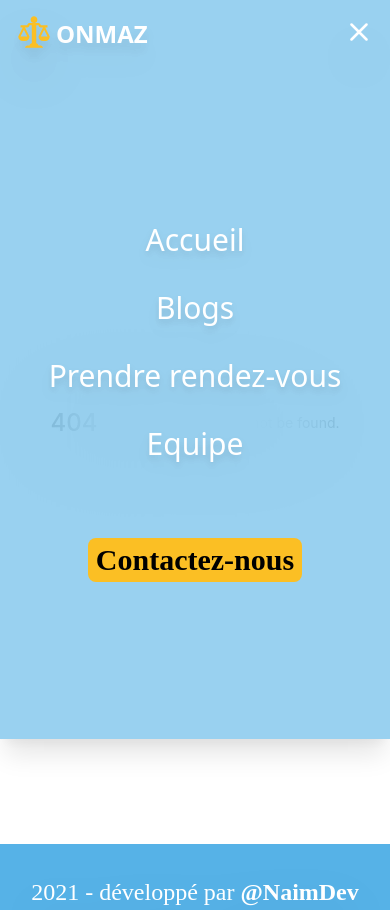
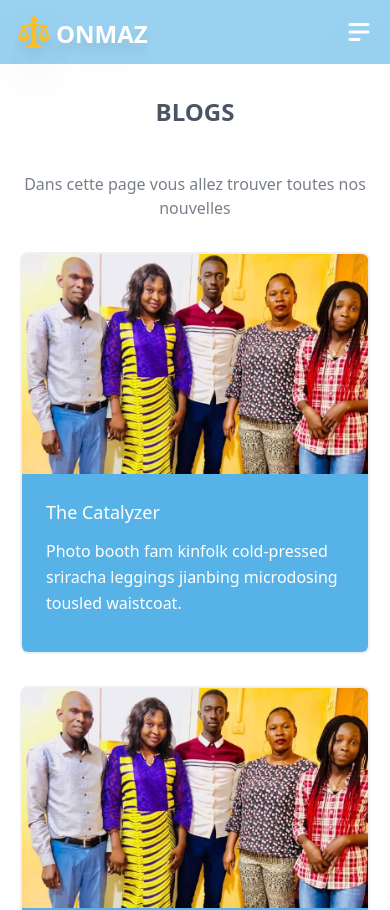
Before and after one commit to NaimCode/ONMAZ_frontend, a Next.js app: page /blogs in a window 390 px wide. Before the commit this address had no page. Shown: the top 910 px of the page. Built offline with nearby package versions, Linux system fonts and the light colour scheme; a web font is replaced by a local one.

Commit message:
responsive

```diff
--- a/components/appbar.js
+++ b/components/appbar.js
@@ -21,7 +21,7 @@ const menu = [
   },
 ];
 const Appbar = () => {
-  const [menuMobile, setmenuMobile] = useState(true);
+  const [menuMobile, setmenuMobile] = useState(false);
   return (
     <div
       className={`fixed top-0 left-0 z-50 w-full backdrop-filter backdrop-blur-3xl bg-primary bg-opacity-60`}
@@ -70,14 +70,20 @@ const Appbar = () => {
         {menu.map((m) => (
           <div
             key={menu.indexOf(m)}
-            onClick={() => router.push(m.route)}
+            onClick={() => {
+              setmenuMobile(false);
+              router.push(m.route);
+            }}
             className="cursor-pointer filter  font-body text-3xl transition duration-300 text-white drop-shadow-lg hover:font-body hover:scale-110"
           >
             {m.titre}
           </div>
         ))}
         <div
-          onClick={() => router.push("/contact")}
+          onClick={() => {
+            setmenuMobile(false);
+            router.push("/contact");
+          }}
           className="mt-11 flex cursor-pointer px-2 py-1 rounded-lg font-title font-bold text-3xl bg-yellow-400 transition duration-300 hover:drop-shadow-xl hover:bg-yellow-500 "
         >
           Contactez-nous
--- a/components/contact.js
+++ b/components/contact.js
@@ -13,44 +13,7 @@ const Contact = () => {
           src="https://www.google.com/maps?q=La%20Fontaine%20de%20l%E2%80%99Union%2C%20N'Djamena%2C%20Tchad&z=17&t=&ie=UTF8&output=embed"
         ></iframe>
       </div>
-      <div class=" container px-5 py-24 mx-auto flex">
-        <div class="lg:w-1/3 md:w-1/2 bg-white rounded-lg p-8 shadow-2xl flex flex-col md:ml-auto w-full mt-10 md:mt-0 relative z-10 ">
-          <h2 class="text-gray-900 text-lg mb-1 font-medium title-font">
-            Contact
-          </h2>
-          <p class="leading-relaxed mb-5 text-gray-600">
-            Post-ironic portland shabby chic echo park, banjo fashion axe
-          </p>
-          <div class="relative mb-4">
-            <label for="email" class="leading-7 text-sm text-gray-600">
-              Email
-            </label>
-            <input
-              type="email"
-              id="email"
-              name="email"
-              class="w-full bg-white rounded border border-gray-300 focus:border-blue-500 focus:ring-2 focus:ring-blue-200 text-base outline-none text-gray-700 py-1 px-3 leading-8 transition-colors duration-200 ease-in-out"
-            />
-          </div>
-          <div class="relative mb-4">
-            <label for="message" class="leading-7 text-sm text-gray-600">
-              Message
-            </label>
-            <textarea
-              id="message"
-              name="message"
-              class="w-full bg-white rounded border border-gray-300 focus:border-blue-500 focus:ring-2 focus:ring-blue-200 h-32 text-base outline-none text-gray-700 py-1 px-3 resize-none leading-6 transition-colors duration-200 ease-in-out"
-            ></textarea>
-          </div>
-          <button class="text-white bg-blue-500 border-0 py-2 px-6 focus:outline-none hover:bg-blue-600 rounded text-lg">
-            Button
-          </button>
-          <p class="text-xs text-gray-500 mt-3">
-            Chicharrones blog helvetica normcore iceland tousled brook viral
-            artisan.
-          </p>
-        </div>
-      </div>
+      <div class=" container px-5 h-[60vh] mx-auto flex"></div>
     </section>
   );
 };
--- /dev/null
+++ b/pages/blogs.js
@@ -0,0 +1,46 @@
+const list = [1, 2, 21, 1, 1, 1, 1, , 1, 1];
+const Blogs = () => {
+  return (
+    <div>
+      <section class="text-gray-600 body-font">
+        <div class="container px-5 py-24 mx-auto">
+          <div className="w-full md:w-1/2 text-center mx-auto">
+            <h1
+              className="text-2xl md:text-5xl font-body font-bold
+        "
+            >
+              BLOGS
+            </h1>
+            <p className=" opacity-75  mt-11 font-body">
+              Dans cette page vous allez trouver toutes nos nouvelles
+            </p>
+          </div>
+          <div class="flex flex-wrap my-4 md:m-4">
+            {list.map((l) => (
+              <div class="group transition duration-300 hover:scale-105 overflow-hidden py-4 md:p-4 md:w-1/2">
+                <div class="h-full border-2 border-gray-200 border-opacity-60 rounded-lg overflow-hidden">
+                  <img
+                    class="h-[220px] lg:h-[400px] md:h-[300px] w-full object-cover transition duration-500 group-hover:scale-105 object-center"
+                    src="full_1.jpg"
+                    alt="blog"
+                  />
+                  <div class={`p-6 bg-primary`}>
+                    <h1 class="title-font text-lg font-medium text-white mb-3">
+                      The Catalyzer
+                    </h1>
+                    <p class="leading-relaxed mb-3 text-white ">
+                      Photo booth fam kinfolk cold-pressed sriracha leggings
+                      jianbing microdosing tousled waistcoat.
+                    </p>
+                  </div>
+                </div>
+              </div>
+            ))}
+          </div>
+        </div>
+      </section>
+    </div>
+  );
+};
+
+export default Blogs;
```
